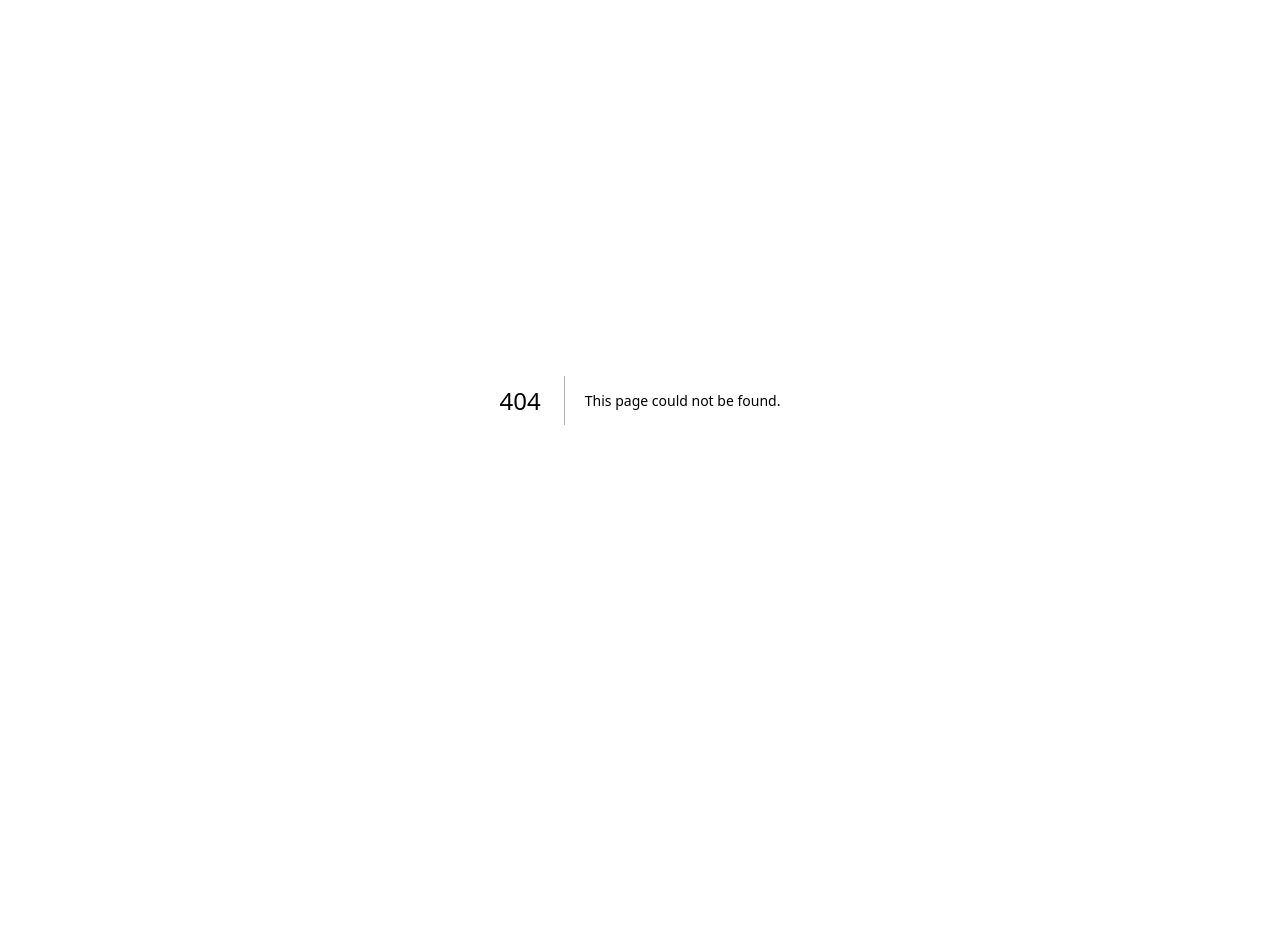
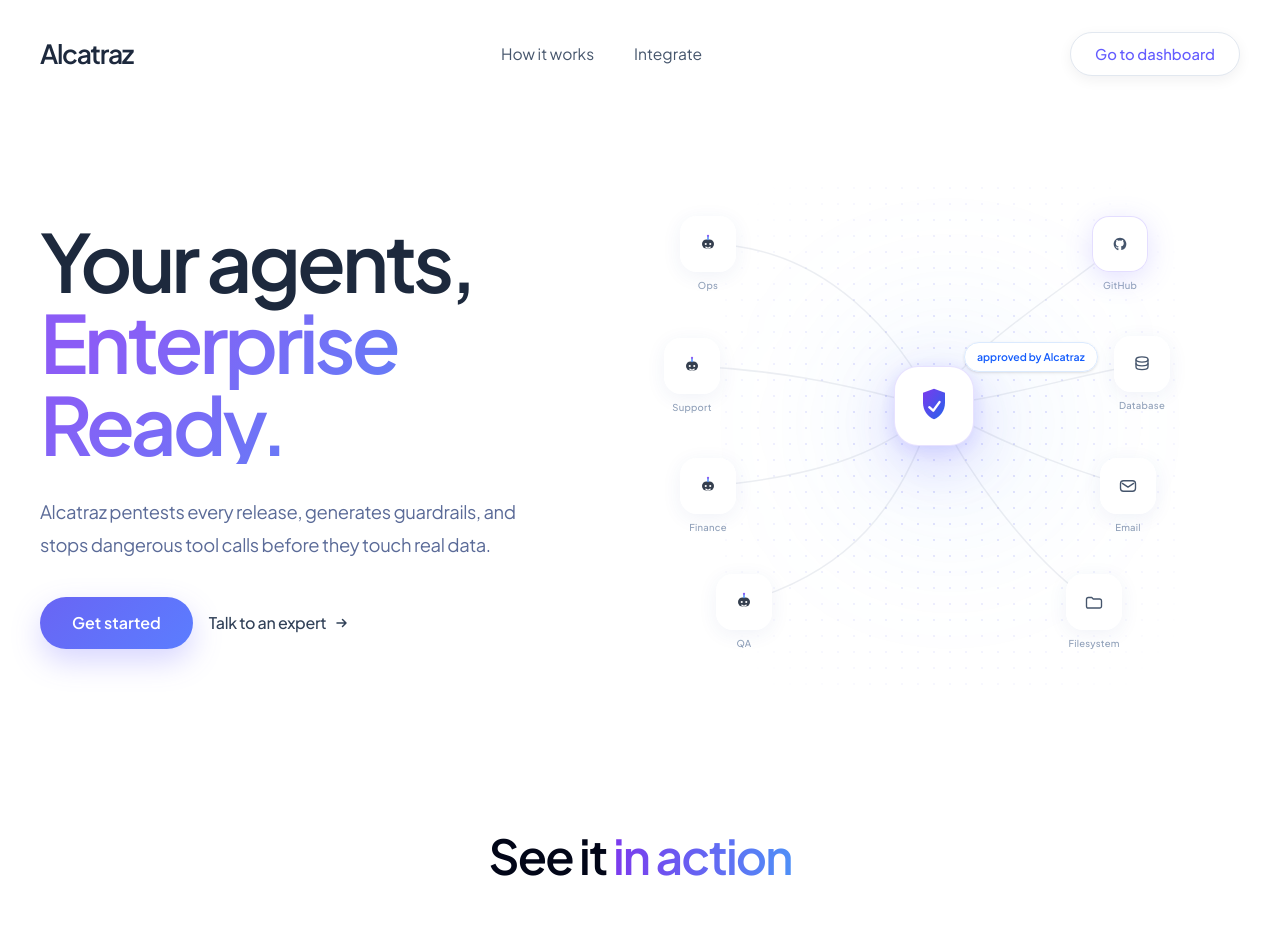
Before and after one commit to maxlegav/Alcatraz, a Next.js app in the folder apps/web/: page /landing in a window 1280 px wide. Before the commit this address had no page. Shown: the top 925 px of the page. Before the commit the page ends 800 px from the top, so only its background shows below. Built offline with nearby package versions, Linux system fonts and the light colour scheme.

Commit message:
feat: add /landing route assembling landing page components

```diff
--- /dev/null
+++ b/apps/web/app/landing/page.tsx
@@ -0,0 +1,21 @@
+import { Navbar } from '@/app/_components/landing/Navbar';
+import { HeroSection } from '@/app/_components/landing/HeroSection';
+import { HowItWorksSection } from '@/app/_components/landing/HowItWorksSection';
+import { PlugAndPlaySection } from '@/app/_components/landing/PlugAndPlaySection';
+import { CTASection } from '@/app/_components/landing/CTASection';
+import { Footer } from '@/app/_components/landing/Footer';
+
+export default function LandingPage() {
+  return (
+    <div className="min-h-screen bg-white">
+      <div className="mx-auto max-w-7xl px-6 pt-8 sm:px-8 lg:px-10">
+        <Navbar />
+      </div>
+      <HeroSection />
+      <HowItWorksSection />
+      <PlugAndPlaySection />
+      <CTASection />
+      <Footer />
+    </div>
+  );
+}
```
